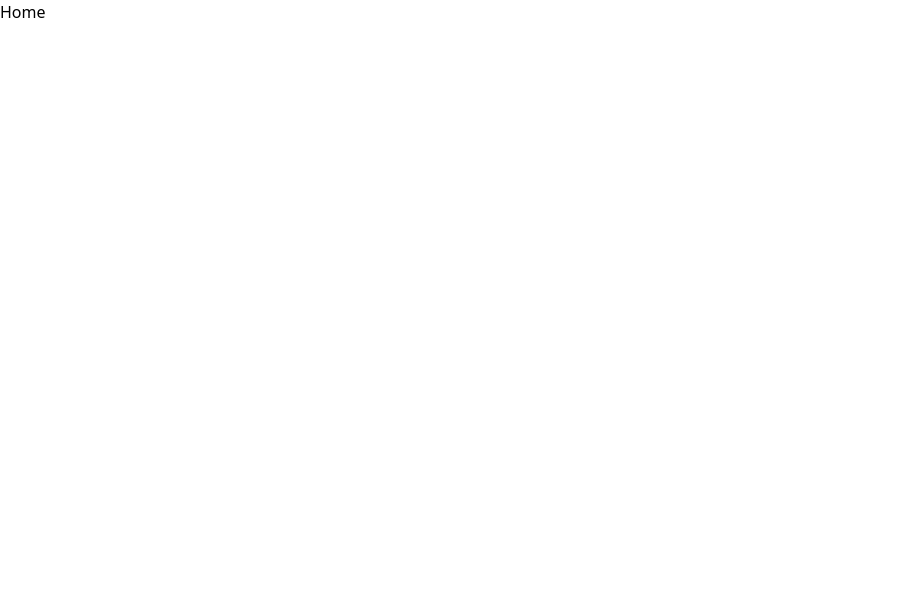
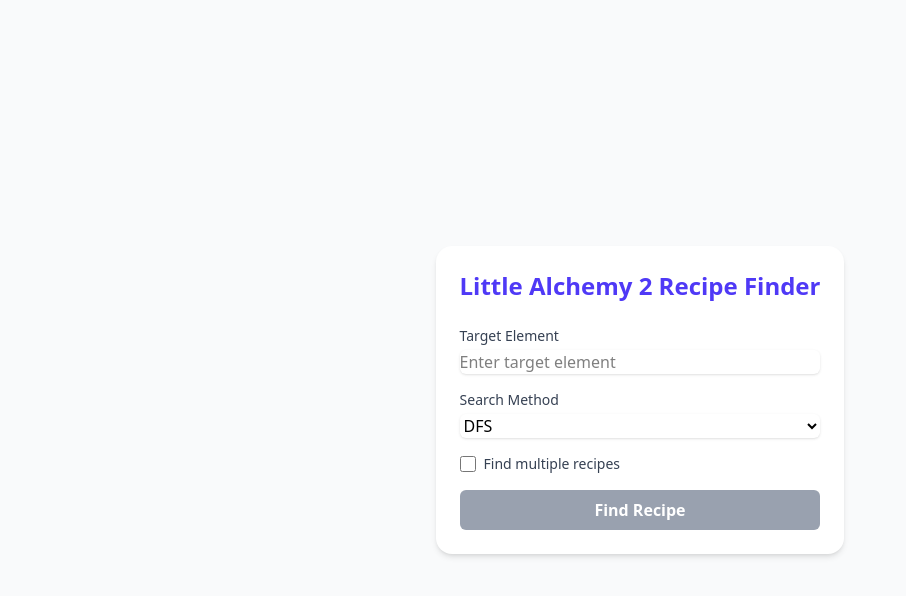
Before and after one commit to yonatan-nyo/Tubes2_CCP, a React (Vite) app in the folder src/frontend/: page / in a window 1280 px wide. Shown: the top 596 px of the page, without its empty margins (0-906 px from the left). Built offline with nearby package versions, Linux system fonts and the light colour scheme.

Commit message:
added frontend

```diff
--- a/src/frontend/package.json
+++ b/src/frontend/package.json
@@ -11,6 +11,7 @@
   },
   "dependencies": {
     "@tailwindcss/vite": "^4.1.5",
+    "axios": "^1.9.0",
     "react": "^19.1.0",
     "react-dom": "^19.1.0",
     "react-router": "^7.5.3",
--- a/src/frontend/src/pages/Home.tsx
+++ b/src/frontend/src/pages/Home.tsx
@@ -1,10 +1,129 @@
+import { useState } from "react";
+import axios from "axios";
 
 const Home = () => {
+  interface ApiResponse {
+    tree: Record<string, string | number | boolean | null | ApiResponse>;
+    searchTime: number;
+    visitedNodes: number;
+  }
+
+  const [target, setTarget] = useState<string>("");
+  const [method, setMethod] = useState<string>("dfs");
+  const [multipleRecipes, setMultipleRecipes] = useState<boolean>(false);
+  const [maxRecipes, setMaxRecipes] = useState<number>(1);
+  const [data, setData] = useState<ApiResponse | null>(null);
+  const [error, setError] = useState<string | null>(null);
+  const [loading, setLoading] = useState<boolean>(false);
+
+  const fetchData = () => {
+    setLoading(true);
+    setError(null);
+
+    const url = `http://localhost:4000/api/tree?target=${target}&method=${method}&multiple=${multipleRecipes}&maxRecipes=${maxRecipes}`;
+    axios
+      .get(url)
+      .then((response) => {
+        setData(response.data);
+      })
+      .catch((err) => {
+        setError(err.message);
+      })
+      .finally(() => {
+        setLoading(false);
+      });
+  };
+
   return (
-    <div>
-      Home
+    <div className="min-h-screen bg-gray-50 p-6 justify-center flex items-center">
+      <div className="max-w-2xl mx-auto bg-white rounded-2xl shadow-md p-6 space-y-6">
+        <h1 className="text-2xl font-bold text-center text-indigo-600">Little Alchemy 2 Recipe Finder</h1>
+
+        <div className="space-y-4">
+          {/* Target Element */}
+          <div>
+            <label className="block text-sm font-medium text-gray-700">Target Element</label>
+            <input
+              type="text"
+              value={target}
+              onChange={(e) => setTarget(e.target.value)}
+              placeholder="Enter target element"
+              className="mt-1 w-full rounded-md border-gray-300 shadow-sm focus:border-indigo-500 focus:ring-indigo-500"
+            />
+          </div>
+
+          {/* Search Method */}
+          <div>
+            <label className="block text-sm font-medium text-gray-700">Search Method</label>
+            <select
+              value={method}
+              onChange={(e) => setMethod(e.target.value)}
+              className="mt-1 w-full rounded-md border-gray-300 shadow-sm focus:border-indigo-500 focus:ring-indigo-500"
+            >
+              <option value="dfs">DFS</option>
+              <option value="bfs">BFS</option>
+            </select>
+          </div>
+
+          {/* Multiple Recipes Toggle */}
+          <div className="flex items-center space-x-2">
+            <input
+              type="checkbox"
+              checked={multipleRecipes}
+              onChange={(e) => setMultipleRecipes(e.target.checked)}
+              className="h-4 w-4 text-indigo-600 border-gray-300 rounded"
+            />
+            <label className="text-sm text-gray-700">Find multiple recipes</label>
+          </div>
+
+          {/* Max Recipes Input */}
+          {multipleRecipes && (
+            <div>
+              <label className="block text-sm font-medium text-gray-700">Max Recipes</label>
+              <input
+                type="number"
+                value={maxRecipes}
+                onChange={(e) => setMaxRecipes(Number(e.target.value))}
+                min={1}
+                className="mt-1 w-full rounded-md border-gray-300 shadow-sm focus:border-indigo-500 focus:ring-indigo-500"
+              />
+            </div>
+          )}
+
+          {/* Search Button */}
+          <div>
+            <button
+              onClick={fetchData}
+              disabled={loading || !target}
+              className={`w-full py-2 px-4 rounded-md font-semibold text-white ${
+                loading || !target ? "bg-gray-400 cursor-not-allowed" : "bg-indigo-600 hover:bg-indigo-700"
+              }`}
+            >
+              {loading ? "Searching..." : "Find Recipe"}
+            </button>
+          </div>
+        </div>
+
+        {/* Error Display */}
+        {error && <p className="text-red-500 text-sm mt-4">Error: {error}</p>}
+
+        {/* Results */}
+        {data && (
+          <div className="bg-gray-100 p-4 rounded-md mt-4">
+            <h2 className="text-lg font-semibold text-indigo-700">Search Results</h2>
+            <p className="text-sm text-gray-700">
+              Search Time: <span className="font-medium">{data.searchTime} ms</span>
+            </p>
+            <p className="text-sm text-gray-700">
+              Visited Nodes: <span className="font-medium">{data.visitedNodes}</span>
+            </p>
+            <h3 className="mt-2 font-semibold text-gray-800">Recipe Tree:</h3>
+            <pre className="bg-white p-3 rounded-md text-sm overflow-auto max-h-96">{JSON.stringify(data.tree, null, 2)}</pre>
+          </div>
+        )}
+      </div>
     </div>
-  )
-}
+  );
+};
 
-export default Home
+export default Home;
```
Also changed, not shown: 1 other file (tests, documents, lock files or other folders).
